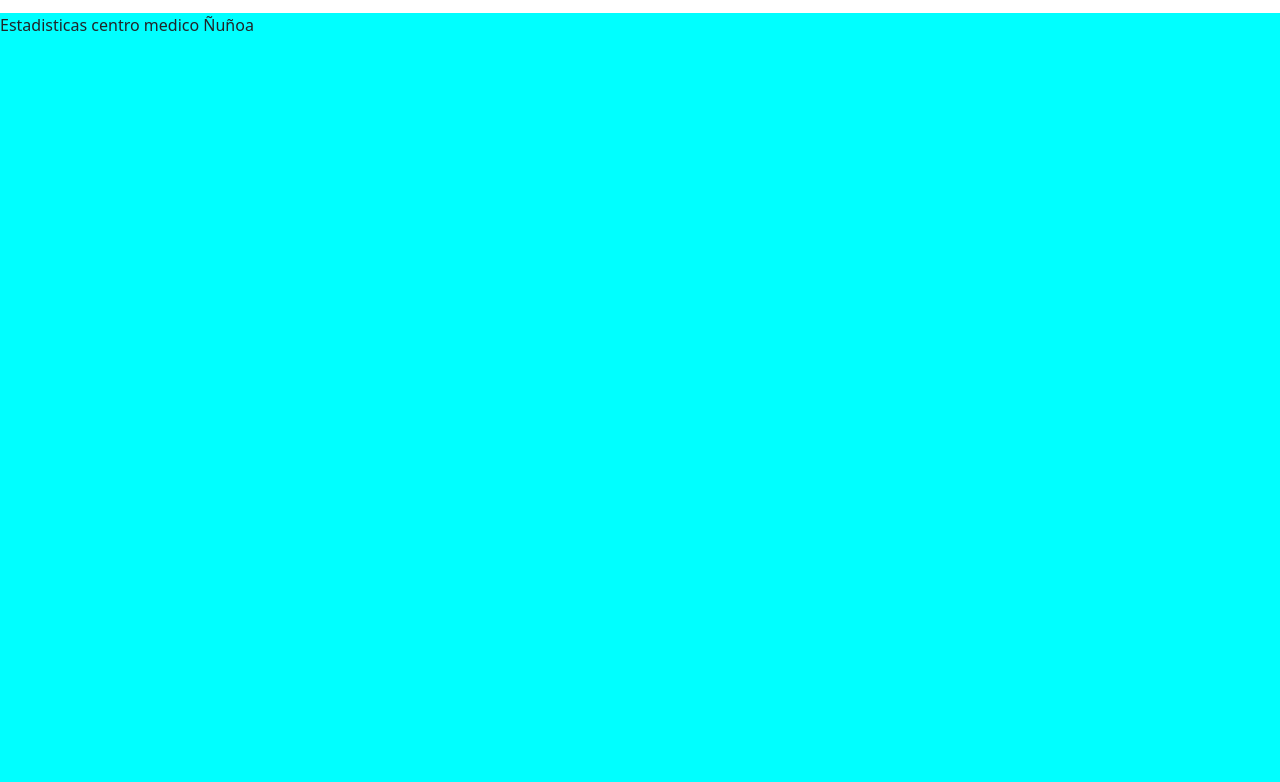
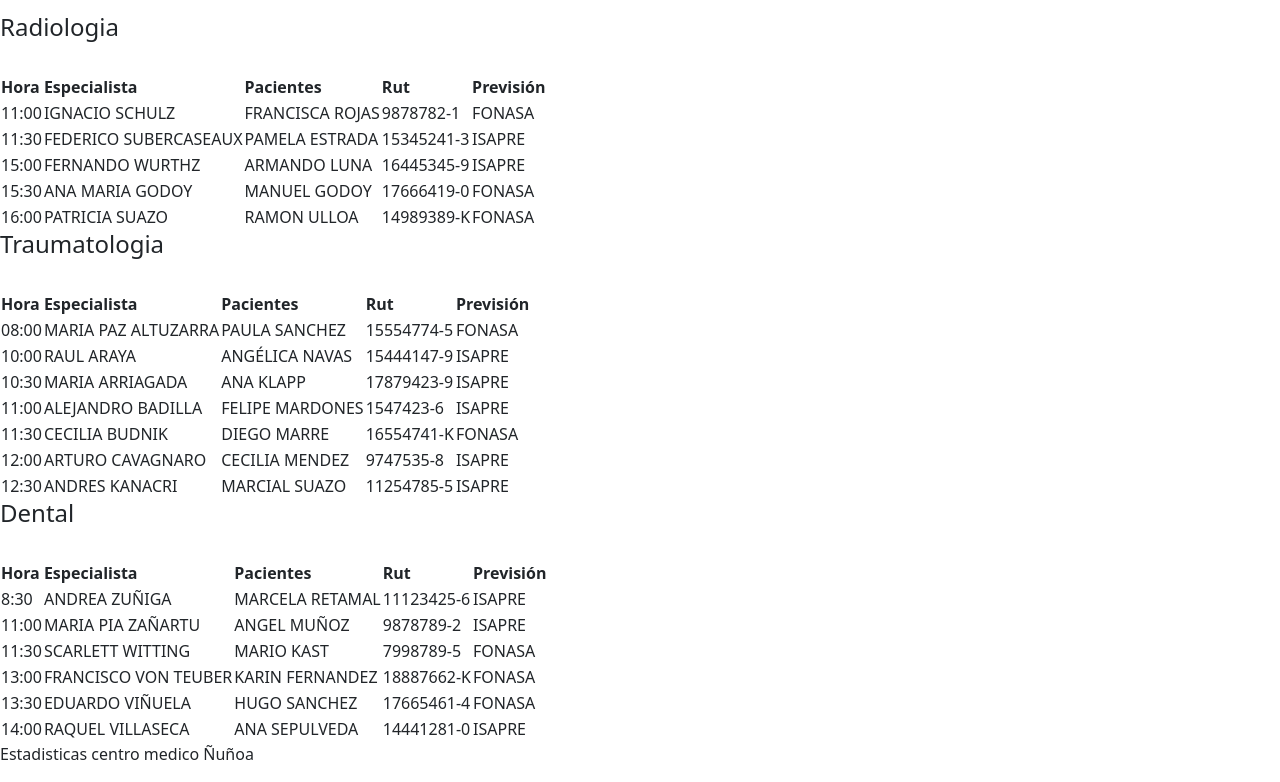
Before and after one commit to Kroszover/Desaf-o---Uso-B-sico-de-Arrays-y-Objetos, a plain HTML site: page index.html in a window 1280 px wide. Shown: the part 273-1055 px from the top of the page. Before the commit the page ends 800 px from the top, so only its background shows below. Drawn offline with nearby package versions, Linux system fonts and the light colour scheme.

Commit message:
desafio completado, falta darle front end

```diff
--- a/assets/css/style.css
+++ b/assets/css/style.css
@@ -1 +1 @@
-*{background-color: aqua;}
+*{background-color:;}
--- a/assets/js/javascript.js
+++ b/assets/js/javascript.js
@@ -209,8 +209,63 @@ let atencionDental = `Primera atención: ${dental[0].paciente} - ${dental[0].pre
 document.getElementById('atenciones-den').innerHTML = atencionDental;
 
 
+/*3. Recorrer el arreglo y mostrar su contenido en una tabla. */
 
+//Dividiremos por especialidad
 
+//Radiologia
+//Maqueta de tabla.
+let tabla1 = "<tr><th>Hora</th><th>Especialista</th><th>Pacientes</th><th>Rut</th><th>Previsión</th></tr>";
 
+//Ciclo For para rellenar las filas de la tabla recorriendo el arreglo.
+for(let i=0; i<radiologia.length; i++){
+    tabla1 +=
+    `<tr>
+    <td>${radiologia[i].hora}</td>
+    <td>${radiologia[i].especialista}</td>
+    <td>${radiologia[i].paciente}</td>
+    <td>${radiologia[i].rut}</td>
+    <td>${radiologia[i].prevision}</td>
+    </tr>`
+}
 
-/*3. Recorrer el arreglo y mostrar su contenido en una tabla. */
+//Insertamos la fila en la tabla.
+document.getElementById('tabla-hr1').innerHTML = tabla1
+
+//Traumatologia
+//Maqueta de tabla.
+let tabla2 = "<tr><th>Hora</th><th>Especialista</th><th>Pacientes</th><th>Rut</th><th>Previsión</th></tr>";
+
+//Ciclo For para rellenar las filas de la tabla recorriendo el arreglo.
+for(let i=0; i<traumatologia.length; i++){
+    tabla2 +=
+    `<tr>
+    <td>${traumatologia[i].hora}</td>
+    <td>${traumatologia[i].especialista}</td>
+    <td>${traumatologia[i].paciente}</td>
+    <td>${traumatologia[i].rut}</td>
+    <td>${traumatologia[i].prevision}</td>
+    </tr>`
+}
+
+//Insertamos la fila en la tabla.
+document.getElementById('tabla-hr2').innerHTML = tabla2
+
+//Dental
+//Maqueta de tabla.
+let tabla3 = "<tr><th>Hora</th><th>Especialista</th><th>Pacientes</th><th>Rut</th><th>Previsión</th></tr>";
+
+//Ciclo For para rellenar las filas de la tabla recorriendo el arreglo.
+for(let i=0; i<dental.length; i++){
+    tabla3 +=
+    `<tr>
+    <td>${dental[i].hora}</td>
+    <td>${dental[i].especialista}</td>
+    <td>${dental[i].paciente}</td>
+    <td>${dental[i].rut}</td>
+    <td>${dental[i].prevision}</td>
+    </tr>`
+}
+
+//Insertamos la fila en la tabla.
+document.getElementById('tabla-hr3').innerHTML = tabla3
--- a/index.html
+++ b/index.html
@@ -20,6 +20,14 @@
     <h4>Especialidad Dental</h4>
     <p id="atenciones-den"></p>
 
+    <!--Tablas-->
+    <h4>Radiologia</h4><br>
+    <table id="tabla-hr1"></table>
+    <h4>Traumatologia</h4><br>
+    <table id="tabla-hr2"></table>
+    <h4>Dental</h4><br>
+    <table id="tabla-hr3"></table>
+
     <script>document.write('<p>Estadisticas centro medico Ñuñoa</p>')</script>
 
     <!-- Javascript propio -->
```
